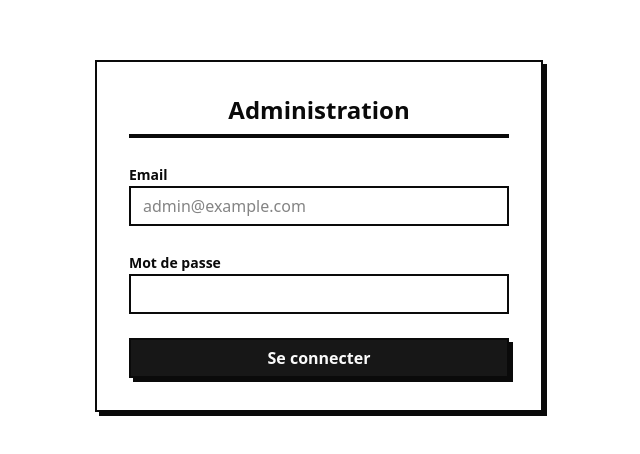
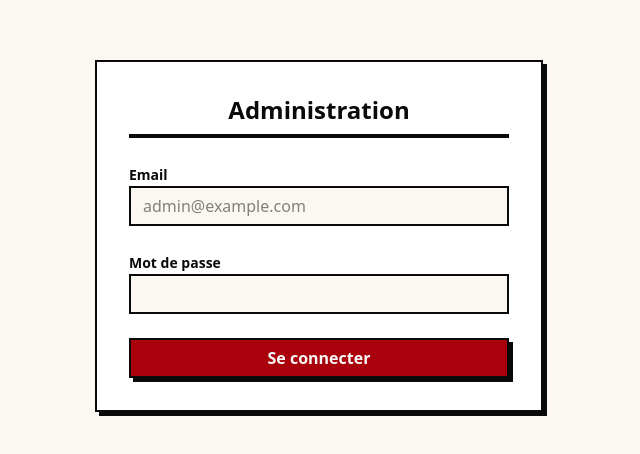
Before and after one commit to Saelian/tournament-registration-manager, a React app in the folder web/: page /admin in a window 1280 px wide. Shown: the part 164-618 px from the top of the page, without its empty margins (321-961 px from the left). Built offline with nearby package versions, Linux system fonts and the light colour scheme; no server answers; the HTML template or start-up script is replaced by a standard one.

Commit message:
theme change

```diff
--- a/web/src/features/auth/hooks.ts
+++ b/web/src/features/auth/hooks.ts
@@ -40,6 +40,7 @@
     onSuccess: () => {
       queryClient.setQueryData(AUTH_KEY, null)
       queryClient.clear()
+      window.location.href = '/'
     },
   })
 }
--- a/web/src/index.css
+++ b/web/src/index.css
@@ -47,71 +47,79 @@
 :root {
   /* Neo-Brutalism: minimal radius */
   --radius: 0;
-  --background: oklch(1 0 0);
+  --background: oklch(0.98 0.01 85);
   --foreground: oklch(0.145 0 0);
   --card: oklch(1 0 0);
   --card-foreground: oklch(0.145 0 0);
   --popover: oklch(1 0 0);
   --popover-foreground: oklch(0.145 0 0);
-  --primary: oklch(0.205 0 0);
-  --primary-foreground: oklch(0.985 0 0);
-  --secondary: oklch(0.97 0 0);
-  --secondary-foreground: oklch(0.205 0 0);
-  --muted: oklch(0.97 0 0);
-  --muted-foreground: oklch(0.556 0 0);
-  --accent: oklch(0.97 0 0);
-  --accent-foreground: oklch(0.205 0 0);
+  /* Primary: Rouge club #B80000 */
+  --primary: oklch(0.45 0.2 25);
+  --primary-foreground: oklch(0.98 0 0);
+  /* Secondary: Jaune crème neobrutalism */
+  --secondary: oklch(0.94 0.08 85);
+  --secondary-foreground: oklch(0.25 0.05 25);
+  --muted: oklch(0.95 0.02 85);
+  --muted-foreground: oklch(0.45 0 0);
+  /* Accent: Jaune plus vif */
+  --accent: oklch(0.88 0.12 85);
+  --accent-foreground: oklch(0.2 0 0);
   --destructive: oklch(0.577 0.245 27.325);
-  --border: oklch(0.922 0 0);
-  --input: oklch(0.922 0 0);
-  --ring: oklch(0.708 0 0);
-  --chart-1: oklch(0.646 0.222 41.116);
-  --chart-2: oklch(0.6 0.118 184.704);
-  --chart-3: oklch(0.398 0.07 227.392);
-  --chart-4: oklch(0.828 0.189 84.429);
-  --chart-5: oklch(0.769 0.188 70.08);
-  --sidebar: oklch(0.985 0 0);
+  --border: oklch(0.145 0 0);
+  --input: oklch(0.92 0.02 85);
+  --ring: oklch(0.45 0.2 25);
+  /* Charts avec palette variée */
+  --chart-1: oklch(0.5 0.22 25);
+  --chart-2: oklch(0.75 0.15 85);
+  --chart-3: oklch(0.55 0.12 150);
+  --chart-4: oklch(0.65 0.18 45);
+  --chart-5: oklch(0.6 0.15 280);
+  --sidebar: oklch(0.97 0.02 85);
   --sidebar-foreground: oklch(0.145 0 0);
-  --sidebar-primary: oklch(0.205 0 0);
-  --sidebar-primary-foreground: oklch(0.985 0 0);
-  --sidebar-accent: oklch(0.97 0 0);
-  --sidebar-accent-foreground: oklch(0.205 0 0);
-  --sidebar-border: oklch(0.922 0 0);
-  --sidebar-ring: oklch(0.708 0 0);
+  --sidebar-primary: oklch(0.45 0.2 25);
+  --sidebar-primary-foreground: oklch(0.98 0 0);
+  --sidebar-accent: oklch(0.92 0.08 85);
+  --sidebar-accent-foreground: oklch(0.2 0 0);
+  --sidebar-border: oklch(0.85 0.03 85);
+  --sidebar-ring: oklch(0.45 0.2 25);
 }
 
 .dark {
-  --background: oklch(0.145 0 0);
-  --foreground: oklch(0.985 0 0);
-  --card: oklch(0.205 0 0);
-  --card-foreground: oklch(0.985 0 0);
-  --popover: oklch(0.205 0 0);
-  --popover-foreground: oklch(0.985 0 0);
-  --primary: oklch(0.922 0 0);
-  --primary-foreground: oklch(0.205 0 0);
-  --secondary: oklch(0.269 0 0);
-  --secondary-foreground: oklch(0.985 0 0);
-  --muted: oklch(0.269 0 0);
-  --muted-foreground: oklch(0.708 0 0);
-  --accent: oklch(0.269 0 0);
-  --accent-foreground: oklch(0.985 0 0);
-  --destructive: oklch(0.704 0.191 22.216);
-  --border: oklch(1 0 0 / 10%);
-  --input: oklch(1 0 0 / 15%);
-  --ring: oklch(0.556 0 0);
-  --chart-1: oklch(0.488 0.243 264.376);
-  --chart-2: oklch(0.696 0.17 162.48);
-  --chart-3: oklch(0.769 0.188 70.08);
-  --chart-4: oklch(0.627 0.265 303.9);
-  --chart-5: oklch(0.645 0.246 16.439);
-  --sidebar: oklch(0.205 0 0);
-  --sidebar-foreground: oklch(0.985 0 0);
-  --sidebar-primary: oklch(0.488 0.243 264.376);
-  --sidebar-primary-foreground: oklch(0.985 0 0);
-  --sidebar-accent: oklch(0.269 0 0);
-  --sidebar-accent-foreground: oklch(0.985 0 0);
-  --sidebar-border: oklch(1 0 0 / 10%);
-  --sidebar-ring: oklch(0.556 0 0);
+  --background: oklch(0.15 0.01 25);
+  --foreground: oklch(0.95 0.02 85);
+  --card: oklch(0.2 0.02 25);
+  --card-foreground: oklch(0.95 0.02 85);
+  --popover: oklch(0.2 0.02 25);
+  --popover-foreground: oklch(0.95 0.02 85);
+  /* Primary: Rouge plus lumineux pour le dark mode */
+  --primary: oklch(0.6 0.22 25);
+  --primary-foreground: oklch(0.1 0 0);
+  /* Secondary: Jaune crème atténué */
+  --secondary: oklch(0.35 0.06 85);
+  --secondary-foreground: oklch(0.92 0.04 85);
+  --muted: oklch(0.28 0.02 25);
+  --muted-foreground: oklch(0.65 0.03 85);
+  /* Accent: Jaune doré */
+  --accent: oklch(0.45 0.1 85);
+  --accent-foreground: oklch(0.95 0.02 85);
+  --destructive: oklch(0.65 0.2 25);
+  --border: oklch(0.95 0.02 85 / 15%);
+  --input: oklch(0.95 0.02 85 / 12%);
+  --ring: oklch(0.6 0.22 25);
+  /* Charts */
+  --chart-1: oklch(0.6 0.22 25);
+  --chart-2: oklch(0.7 0.12 85);
+  --chart-3: oklch(0.6 0.15 150);
+  --chart-4: oklch(0.7 0.18 45);
+  --chart-5: oklch(0.65 0.18 280);
+  --sidebar: oklch(0.18 0.02 25);
+  --sidebar-foreground: oklch(0.95 0.02 85);
+  --sidebar-primary: oklch(0.6 0.22 25);
+  --sidebar-primary-foreground: oklch(0.1 0 0);
+  --sidebar-accent: oklch(0.3 0.06 85);
+  --sidebar-accent-foreground: oklch(0.92 0.04 85);
+  --sidebar-border: oklch(0.95 0.02 85 / 10%);
+  --sidebar-ring: oklch(0.6 0.22 25);
 }
 
 @layer base {
```
